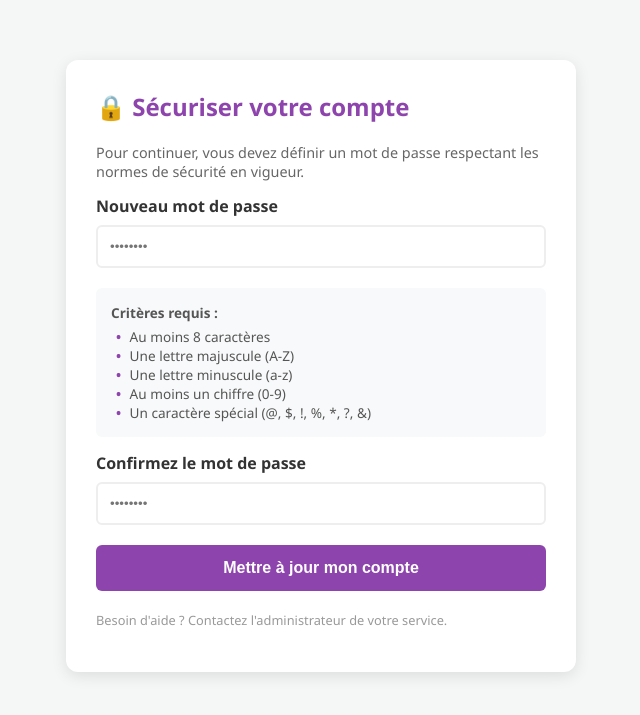
After one commit to MatDup6080/Prestation_mairie, a Flask app: page /profil/modifier-mdp in a window 1280 px wide. The commit adds this page. Shown: the top 715 px of the page, without its empty margins (319-959 px from the left). Run offline with Flask 3, Linux system fonts and the light colour scheme; a user stored in the database is signed in.

Commit message:
Mise à jour du projet

```diff
--- a/app.py
+++ b/app.py
@@ -1,6 +1,10 @@
 from flask import Flask, render_template, request, redirect, url_for, flash
 from flask_login import LoginManager, UserMixin, login_user, login_required, logout_user, current_user
 import sqlite3
+import unicodedata
+import re
+import random
+import string
 
 app = Flask(__name__)
 app.config['SECRET_KEY'] = 'votre_cle_secrete'
@@ -8,15 +12,36 @@ app.config['SECRET_KEY'] = 'votre_cle_secrete'
 login_manager = LoginManager()
 login_manager.init_app(app)
 login_manager.login_view = 'login'
+def simplifier_chaine(texte):
+    """Supprime les accents, espaces et met en minuscule."""
+    if not texte: return ""
+    texte = unicodedata.normalize('NFD', texte)
+    texte = "".join([c for c in texte if unicodedata.category(c) != 'Mn']).lower()
+    return texte.replace(" ", "")
 
+def valider_format_strict_email(email, prenom, nom):
+    """Vérifie le format prenom.nom@... ou p.nom@... avec domaines .fr ou gmail.com"""
+    email = email.lower().strip()
+    p = simplifier_chaine(prenom)
+    n = simplifier_chaine(nom)
+
+    format1 = f"{p}.{n}"          # prenom.nom
+    format2 = f"{p[0]}.{n}"       # p.nom
+
+    # Regex : accepte gmail.com ou n'importe quel domaine finissant par .fr
+    suffixe_pattern = r"@(gmail\.com|[a-zA-Z0-9-]+\.fr)$"
+    pattern = f"^({re.escape(format1)}|{re.escape(format2)}){suffixe_pattern}"
+
+    return re.match(pattern, email) is not None
 # --- Modèle Utilisateur ---
 class Usager(UserMixin):
-    def __init__(self, id, nom, prenom, role, mairie_id=None):
+     def __init__(self, id, nom, prenom, role, mairie_id=None, premier_login=1):
         self.id = id
         self.nom = nom
         self.prenom = prenom
         self.role = role
         self.mairie_id = mairie_id
+        self.premier_login = premier_login
 
 def get_db_connection():
     conn = sqlite3.connect('mairie.db')
@@ -29,7 +54,7 @@ def load_user(user_id):
     u = conn.execute('SELECT * FROM usager WHERE id = ?', (user_id,)).fetchone()
     conn.close()
     if u:
-        return Usager(u['id'], u['nom'], u['prenom'], u['role'], u['mairie_id'])
+        return Usager(u['id'], u['nom'], u['prenom'], u['role'], u['mairie_id'],u['premier_login'])
     return None
 
 # --- ROUTES DE CONNEXION ---
@@ -47,8 +72,13 @@ def login():
 
         if user_data:
             user = Usager(user_data['id'], user_data['nom'], user_data['prenom'],
-                          user_data['role'], user_data['mairie_id'])
+                          user_data['role'], user_data['mairie_id'], user_data['premier_login'])
             login_user(user)
+
+            # --- LOGIQUE DE PREMIÈRE CONNEXION ---
+            if user.premier_login == 1:
+                flash("Ceci est votre première connexion. Veuillez sécuriser votre compte en changeant votre mot de passe.")
+                return redirect(url_for('modifier_mdp'))
 
             # --- LOGIQUE DE REDIRECTION (Bien indentée) ---
             if user.role == 'personnel_mairie':
@@ -82,6 +112,8 @@ def menu_admin():
 @login_required
 def prestations_admin():
     conn = get_db_connection()
+    conn.execute("DELETE FROM ticket WHERE statut = 'Terminé' AND date_fin < datetime('now', '-30 days')")
+    conn.commit()
     # On ajoute "LEFT JOIN usager AS tech" pour récupérer les infos du technicien
     tickets = conn.execute('''
         SELECT t.*,
@@ -231,15 +263,24 @@ def ajouter_referent(mairie_id):
         email = request.form.get('email')
         mdp = request.form.get('mdp')
 
+        # Validation du format d'email
+        if not valider_format_strict_email(email, prenom, nom):
+            flash(f"Format d'email invalide. Utilisez {prenom.lower()}.{nom.lower()}@... (gmail.com ou .fr)")
+            return redirect(url_for('ajouter_referent', mairie_id=mairie_id))
+
         conn = get_db_connection()
-        conn.execute('''
-            INSERT INTO usager (nom, prenom, email, mdp, role, mairie_id)
-            VALUES (?, ?, ?, ?, 'referent', ?)
-        ''', (nom, prenom, email, mdp, mairie_id))
-        conn.commit()
-        conn.close()
+        try:
+            conn.execute('''
+                INSERT INTO usager (nom, prenom, email, mdp, role, mairie_id)
+                VALUES (?, ?, ?, ?, 'referent', ?)
+            ''', (nom, prenom, email, mdp, mairie_id))
+            conn.commit()
+            flash("Compte référent créé avec succès.")
+        except sqlite3.IntegrityError:
+            flash("Erreur : Cette adresse email est déjà utilisée.")
+        finally:
+            conn.close()
 
-        flash("Compte référent créé avec succès.")
         return redirect(url_for('menu_admin'))
 
     return render_template('ajouter_referent.html', mairie_id=mairie_id)
@@ -282,15 +323,24 @@ def ajouter_personnel_referent():
     mdp = request.form.get('mdp')
     service = request.form.get('service')
 
+    # Validation du format d'email
+    if not valider_format_strict_email(email, prenom, nom):
+        flash("L'email doit correspondre au nom/prénom et finir par gmail.com ou .fr")
+        return redirect(url_for('dashboard_referent'))
+
     conn = get_db_connection()
-    conn.execute('''
-       INSERT INTO usager (nom, prenom, email, mdp, role, mairie_id, service)
-        VALUES (?, ?, ?, ?, ?, ?, ?)
-    ''', (nom, prenom, email, mdp, 'personnel_mairie', current_user.mairie_id, service))
-    conn.commit()
-    conn.close()
+    try:
+        conn.execute('''
+           INSERT INTO usager (nom, prenom, email, mdp, role, mairie_id, service)
+            VALUES (?, ?, ?, ?, ?, ?, ?)
+        ''', (nom, prenom, email, mdp, 'personnel_mairie', current_user.mairie_id, service))
+        conn.commit()
+        flash("Nouveau personnel mairie ajouté.")
+    except sqlite3.IntegrityError:
+        flash("Erreur : Cet email existe déjà.")
+    finally:
+        conn.close()
 
-    flash("Nouveau personnel mairie ajouté.")
     return redirect(url_for('dashboard_referent'))
 
 @app.route('/referent/supprimer-personnel/<int:user_id>', methods=['POST'])
@@ -378,5 +428,175 @@ def to_datetime_filter(s):
     except:
         return None
 
+from flask import send_file
+from reportlab.lib.pagesizes import A4
+from reportlab.lib import colors
+from reportlab.platypus import SimpleDocTemplate, Table, TableStyle, Paragraph, Spacer
+from reportlab.lib.styles import getSampleStyleSheet
+import io
+
+@app.route('/admin/rapport-mensuel')
+@login_required
+def generer_rapport_pdf():
+    conn = get_db_connection()
+    # On récupère tous les tickets du mois actuel
+    tickets = conn.execute('''
+        SELECT t.*, u.nom as demandeur, tech.prenom as tech_prenom
+        FROM ticket t
+        JOIN usager u ON t.createur_id = u.id
+        LEFT JOIN usager tech ON t.technicien_id = tech.id
+        WHERE strftime('%m', t.date_creation) = strftime('%m', 'now')
+    ''').fetchall()
+    conn.close()
+
+    # Création du buffer pour le PDF
+    buffer = io.BytesIO()
+    doc = SimpleDocTemplate(buffer, pagesize=A4)
+    elements = []
+    styles = getSampleStyleSheet()
+
+    # Titre du document
+    elements.append(Paragraph("Rapport Mensuel des Interventions", styles['Title']))
+    elements.append(Spacer(1, 12))
+
+    # Préparation des données du tableau
+    data = [['Date', 'Sujet', 'Tech', 'Contrat', 'Statut', 'SLA']]
+
+    for t in tickets:
+        # Calcul rapide du SLA (Respect du délai)
+        sla_status = "N/A"
+        if t['statut'] == 'Terminé' and t['date_fin']:
+            debut = datetime.strptime(t['date_creation'], '%Y-%m-%d %H:%M:%S')
+            fin = datetime.strptime(t['date_fin'], '%Y-%m-%d %H:%M:%S')
+            ecoule = (fin - debut).total_seconds() / 3600
+            limite = 4 if t['contrat'] == 'Gold' else 24 if t['contrat'] == 'Silver' else 72
+            sla_status = "OK" if ecoule <= limite else f"RETARD (+{int(ecoule-limite)}h)"
+
+        data.append([
+            t['date_creation'][:10],
+            t['titre'][:20],
+            t['tech_prenom'] if t['tech_prenom'] else "-",
+            t['contrat'] if t['contrat'] else "-",
+            t['statut'],
+            sla_status
+        ])
+
+    # Style du tableau
+    table = Table(data, colWidths=[60, 130, 80, 70, 70, 80])
+    table.setStyle(TableStyle([
+        ('BACKGROUND', (0, 0), (-1, 0), colors.grey),
+        ('TEXTCOLOR', (0, 0), (-1, 0), colors.whitesmoke),
+        ('ALIGN', (0, 0), (-1, -1), 'CENTER'),
+        ('FONTNAME', (0, 0), (-1, 0), 'Helvetica-Bold'),
+        ('GRID', (0, 0), (-1, -1), 1, colors.black),
+        ('ROWBACKGROUNDS', (0, 1), (-1, -1), [colors.whitesmoke, colors.lightgrey])
+    ]))
+
+    elements.append(table)
+    doc.build(elements)
+
+    buffer.seek(0)
+    return send_file(buffer, as_attachment=True, download_name="rapport_mensuel.pdf", mimetype='application/pdf')
+
+
+def valider_securite_mdp(mdp):
+    """
+    Vérifie la force du mot de passe :
+    - 8 caractères minimum
+    - Au moins une majuscule
+    - Au moins une minuscule
+    - Au moins un chiffre
+    - Au moins un caractère spécial (@$!%*?&)
+    """
+    pattern = r"^(?=.*[a-z])(?=.*[A-Z])(?=.*\d)(?=.*[@$!%*?&])[A-Za-z\d@$!%*?&]{8,}$"
+    return re.match(pattern, mdp) is not None
+
+@app.route('/profil/modifier-mdp', methods=['GET', 'POST'])
+@login_required
+def modifier_mdp():
+    if request.method == 'POST':
+        nouveau_mdp = request.form.get('nouveau_mdp')
+        confirmation = request.form.get('confirmation_mdp')
+
+        if nouveau_mdp != confirmation:
+            flash("❌ Les mots de passe ne correspondent pas.")
+            return redirect(url_for('modifier_mdp'))
+
+        if not valider_securite_mdp(nouveau_mdp):
+            flash("❌ Le mot de passe n'est pas assez sécurisé.")
+            return redirect(url_for('modifier_mdp'))
+
+        conn = get_db_connection()
+        # CETTE LIGNE EST CRUCIALE : on change le MDP ET on passe premier_login à 0
+        conn.execute('''
+            UPDATE usager
+            SET mdp = ?, premier_login = 0
+            WHERE id = ?
+        ''', (nouveau_mdp, current_user.id))
+
+        conn.commit()
+        conn.close()
+
+        flash("✅ Mot de passe mis à jour ! Veuillez vous reconnecter.")
+        return redirect(url_for('logout')) # On déconnecte pour valider le nouveau MDP
+
+    return render_template('modifier_mdp.html')
+
+@app.route('/mot-de-passe-oublie', methods=['GET', 'POST'])
+def mdp_oublie():
+    if request.method == 'POST':
+        email = request.form.get('email')
+        conn = get_db_connection()
+        user = conn.execute('SELECT * FROM usager WHERE email = ?', (email,)).fetchone()
+
+        if user:
+            # Génération d'un code de 6 caractères
+            code = ''.join(random.choices(string.ascii_uppercase + string.digits, k=6))
+            conn.execute('UPDATE usager SET code_recup = ? WHERE email = ?', (code, email))
+            conn.commit()
+            conn.close()
+
+            # Simulation d'envoi de mail via Flash
+            flash(f"🔑 [SIMULATION MAIL] Votre code de récupération est : {code}")
+            return redirect(url_for('reinitialiser_mdp', email=email))
+
+        conn.close()
+        flash("Si cet email est reconnu, un code vous a été envoyé.")
+        return redirect(url_for('login'))
+
+    return render_template('mdp_oublie_demande.html')
+
+@app.route('/reinitialiser-mdp/<email>', methods=['GET', 'POST'])
+def reinitialiser_mdp(email):
+    if request.method == 'POST':
+        code_saisi = request.form.get('code')
+        nouveau_mdp = request.form.get('nouveau_mdp')
+        confirmation = request.form.get('confirmation_mdp')
+
+        if nouveau_mdp != confirmation:
+            flash("❌ Les mots de passe ne correspondent pas.")
+            return redirect(url_for('reinitialiser_mdp', email=email))
+
+        conn = get_db_connection()
+        user = conn.execute('SELECT * FROM usager WHERE email = ? AND code_recup = ?',
+                            (email, code_saisi.upper())).fetchone()
+
+        if user:
+            if valider_securite_mdp(nouveau_mdp):
+                # Mise à jour du MDP et suppression du code temporaire
+                conn.execute('UPDATE usager SET mdp = ?, code_recup = NULL WHERE email = ?',
+                             (nouveau_mdp, email))
+                conn.commit()
+                conn.close()
+                flash("✅ Mot de passe réinitialisé ! Vous pouvez vous connecter.")
+                return redirect(url_for('login'))
+            else:
+                flash("❌ Le mot de passe ne respecte pas les règles de sécurité.")
+        else:
+            flash("❌ Code de validation incorrect.")
+        conn.close()
+
+    return render_template('mdp_oublie_reset.html', email=email)
+
 if __name__ == '__main__':
     app.run(debug=True)
--- a/templates/dashboard_admin.html
+++ b/templates/dashboard_admin.html
@@ -64,6 +64,9 @@
             <span>{{ current_user.prenom }} {{ current_user.nom }} (Admin)</span>
             <a href="{{ url_for('menu_admin') }}" class="btn-logout">Retour Menu</a>
             <a href="{{ url_for('logout') }}" class="btn-logout" style="margin-left: 15px;">Déconnexion</a>
+            <a href="{{ url_for('generer_rapport_pdf') }}" class="btn-download" style="background: #e67e22; color: white; padding: 10px 20px; border-radius: 5px; text-decoration: none; font-weight: bold;">
+    📥 Télécharger le Rapport du Mois
+</a>
         </div>
     </header>
 
--- a/templates/login.html
+++ b/templates/login.html
@@ -4,6 +4,7 @@
     <meta charset="UTF-8">
     <title>Connexion - Mairie</title>
     <link rel="stylesheet" href="{{ url_for('static', filename='css/style.css') }}">
+
 </head>
 <body>
     <div class="login-box">
@@ -19,6 +20,7 @@
             <input type="email" name="email" placeholder="Email" required>
             <input type="password" name="mdp" placeholder="Mot de passe" required>
             <button type="submit">Se connecter</button>
+             <a href="{{ url_for('mdp_oublie') }}" style="color: #666;">Mot de passe oublié ?</a>
         </form>
     </div>
 </body>
--- /dev/null
+++ b/templates/modifier_mdp.html
@@ -0,0 +1,142 @@
+<!DOCTYPE html>
+<html lang="fr">
+<head>
+    <meta charset="UTF-8">
+    <meta name="viewport" content="width=device-width, initial-scale=1.0">
+    <title>Sécuriser mon compte</title>
+    <link rel="stylesheet" href="{{ url_for('static', filename='css/style.css') }}">
+    <style>
+        .password-container {
+            max-width: 450px;
+            margin: 60px auto;
+            background: white;
+            padding: 30px;
+            border-radius: 12px;
+            box-shadow: 0 4px 15px rgba(0,0,0,0.1);
+        }
+
+        .security-checklist {
+            background: #f8f9fa;
+            padding: 15px;
+            border-radius: 6px;
+            margin: 15px 0;
+            font-size: 0.85em;
+            color: #555;
+        }
+
+        .security-checklist ul {
+            list-style: none;
+            padding-left: 5px;
+            margin: 5px 0 0 0;
+        }
+
+        .security-checklist li::before {
+            content: "•";
+            color: #8e44ad;
+            font-weight: bold;
+            display: inline-block;
+            width: 1em;
+        }
+
+        .form-group {
+            margin-bottom: 20px;
+            text-align: left;
+        }
+
+        .form-group label {
+            display: block;
+            font-weight: bold;
+            margin-bottom: 8px;
+            color: #333;
+        }
+
+        .form-group input {
+            width: 100%;
+            padding: 12px;
+            border: 2px solid #eee;
+            border-radius: 6px;
+            box-sizing: border-box;
+            transition: border-color 0.3s;
+        }
+
+        .form-group input:focus {
+            border-color: #8e44ad;
+            outline: none;
+        }
+
+        .flash-alert {
+            padding: 12px;
+            background-color: #f8d7da;
+            color: #721c24;
+            border-radius: 5px;
+            margin-bottom: 20px;
+            text-align: center;
+            font-size: 0.9em;
+        }
+
+        .btn-submit {
+            width: 100%;
+            background: #8e44ad;
+            color: white;
+            border: none;
+            padding: 14px;
+            border-radius: 6px;
+            font-size: 1em;
+            font-weight: bold;
+            cursor: pointer;
+            transition: background 0.3s;
+        }
+
+        .btn-submit:hover {
+            background: #732d91;
+        }
+    </style>
+</head>
+<body class="menu-body">
+    <div class="password-container">
+        <h2 style="margin-top: 0; color: #8e44ad;">🔒 Sécuriser votre compte</h2>
+        <p style="color: #666; font-size: 0.9em;">Pour continuer, vous devez définir un mot de passe respectant les normes de sécurité en vigueur.</p>
+
+        {% with messages = get_flashed_messages() %}
+          {% if messages %}
+            {% for message in messages %}
+              <div class="flash-alert">{{ message }}</div>
+            {% endfor %}
+          {% endif %}
+        {% endwith %}
+
+        <form method="POST">
+            <div class="form-group">
+                <label for="nouveau_mdp">Nouveau mot de passe</label>
+                <input type="password" name="nouveau_mdp" id="nouveau_mdp" required
+                       placeholder="••••••••"
+                       pattern="(?=.*[a-z])(?=.*[A-Z])(?=.*\d)(?=.*[@$!%*?&]).{8,}"
+                       title="Doit contenir au moins 8 caractères, une majuscule, un chiffre et un caractère spécial.">
+            </div>
+
+            <div class="security-checklist">
+                <strong>Critères requis :</strong>
+                <ul>
+                    <li>Au moins 8 caractères</li>
+                    <li>Une lettre majuscule (A-Z)</li>
+                    <li>Une lettre minuscule (a-z)</li>
+                    <li>Au moins un chiffre (0-9)</li>
+                    <li>Un caractère spécial (@, $, !, %, *, ?, &)</li>
+                </ul>
+            </div>
+
+            <div class="form-group">
+                <label for="confirmation_mdp">Confirmez le mot de passe</label>
+                <input type="password" name="confirmation_mdp" id="confirmation_mdp" required
+                       placeholder="••••••••">
+            </div>
+
+            <button type="submit" class="btn-submit">Mettre à jour mon compte</button>
+        </form>
+
+        <p style="margin-top: 20px; font-size: 0.8em; color: #999;">
+            Besoin d'aide ? Contactez l'administrateur de votre service.
+        </p>
+    </div>
+</body>
+</html>
```
Also changed, not shown: templates/ajouter_referent.html (+38 -6 lines), templates/dashboard_referent.html (+35 -24 lines), templates/mdp_oublie_demande.html (added, +82 -0 lines), templates/mdp_oublie_reset.html (added, +99 -0 lines), mairie.db.
